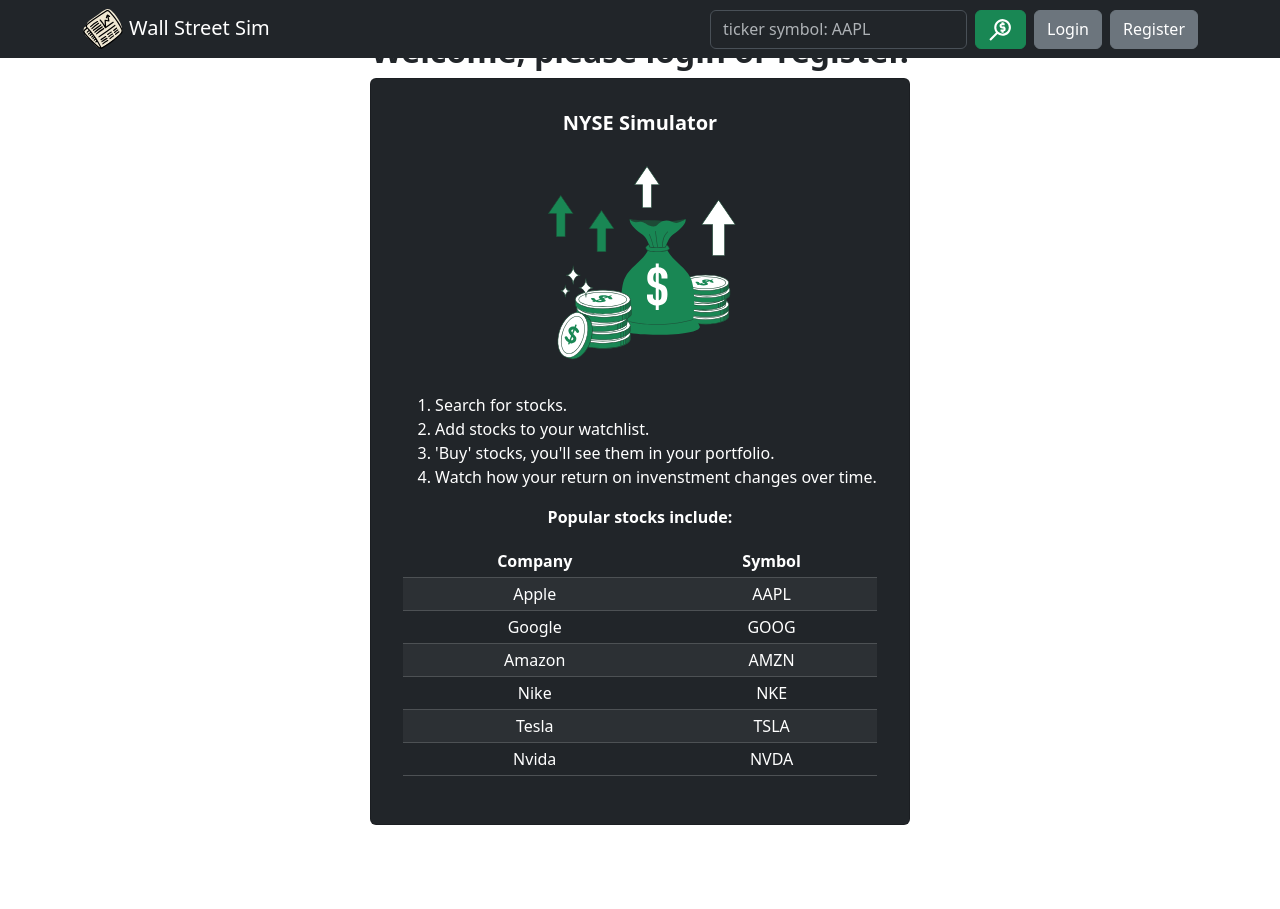
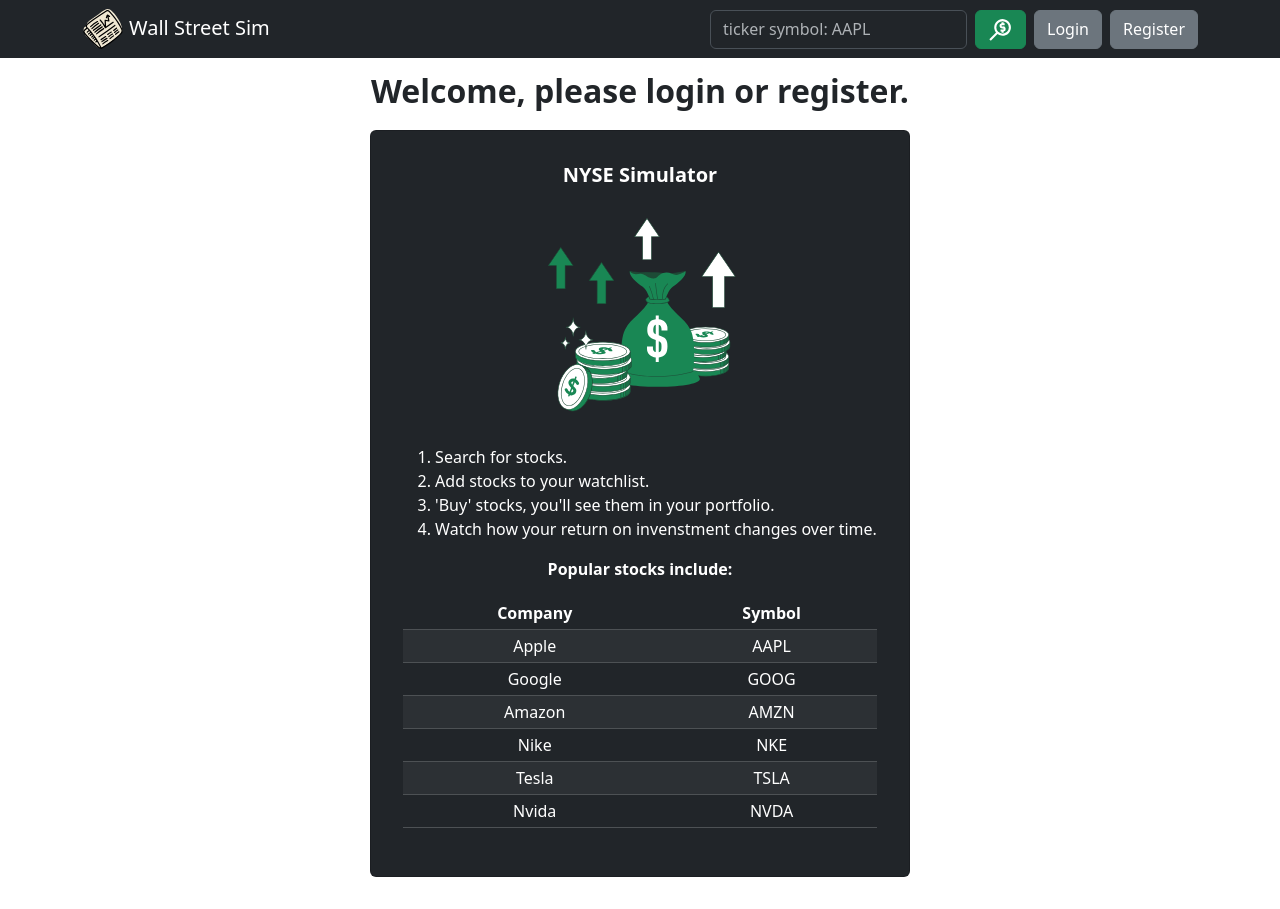
Before and after one commit to avajeano/WallStreetSim, a React (Vite) app in the folder frontend/: page / in a window 1280 px wide. Before the commit the page ends 857 px from the top, so only its background shows below. Built offline with nearby package versions, Linux system fonts and the light colour scheme; no server answers.

Commit message:
ui enhancement

```diff
--- a/frontend/src/Home.jsx
+++ b/frontend/src/Home.jsx
@@ -13,9 +13,9 @@
     return (
         <>
             {currentUser ? (
-                <h2 style={{ fontWeight: 'bold'}}>Welcome back {currentUser.username}!</h2>
+                <h2 style={{ fontWeight: 'bold', margin: '40px 0px 20px'}}>Welcome back {currentUser.username}!</h2>
             ) : (
-                <h2 style={{ fontWeight: 'bold'}}>Welcome, please login or register.</h2>
+                <h2 style={{ fontWeight: 'bold', margin: '40px 0px 20px'}}>Welcome, please login or register.</h2>
             )}
             <Card className="bg-dark text-white">
             <Card.Title style={{ fontWeight: 'bold'}}>NYSE Simulator</Card.Title>
```
